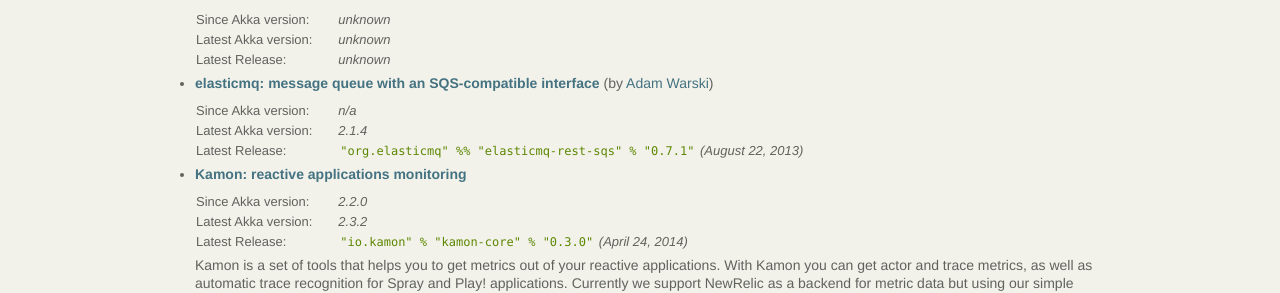
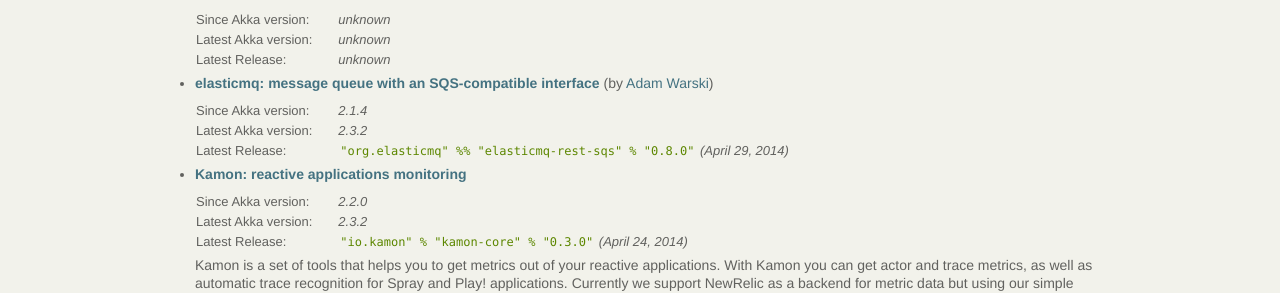
Before and after one commit to raboof/akka.github.com, a Jekyll site: the page built from community/index.md, in a window 1280 px wide and 900 px high, scrolled down 5520 px. Shown: the part 157-450 px from the top of the window. Built offline with Jekyll 4.4.1, drawn with Linux system fonts in a browser that asks for light colours.

Commit message:
Updating ElasticMQ version

```diff
--- a/community/index.md
+++ b/community/index.md
@@ -471,9 +471,9 @@
 * **[elasticmq: message queue with an SQS-compatible interface](https://github.com/adamw/elasticmq)** (by [Adam Warski](https://twitter.com/adamwarski))
 
   <table class="stats">
-  <tr><td>Since Akka version:</td><td>n/a</td></tr>
-  <tr><td>Latest Akka version:</td><td>2.1.4</td></tr>
-  <tr><td>Latest Release:</td><td><code>"org.elasticmq" %% "elasticmq-rest-sqs" % "0.7.1"</code> (August 22, 2013)</td></tr>
+  <tr><td>Since Akka version:</td><td>2.1.4</td></tr>
+  <tr><td>Latest Akka version:</td><td>2.3.2</td></tr>
+  <tr><td>Latest Release:</td><td><code>"org.elasticmq" %% "elasticmq-rest-sqs" % "0.8.0"</code> (April 29, 2014)</td></tr>
   </table>
 
 * **[Kamon: reactive applications monitoring](https://github.com/kamon-io/Kamon)**
```
